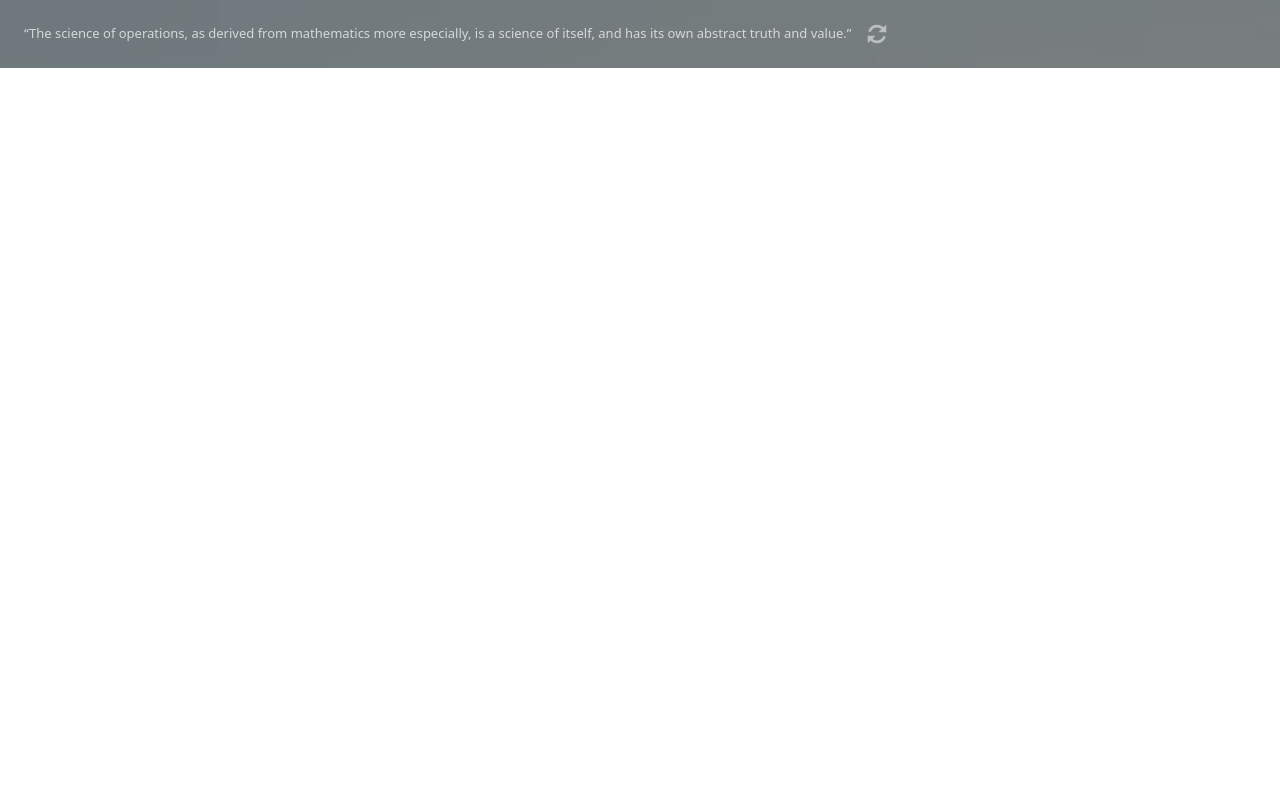
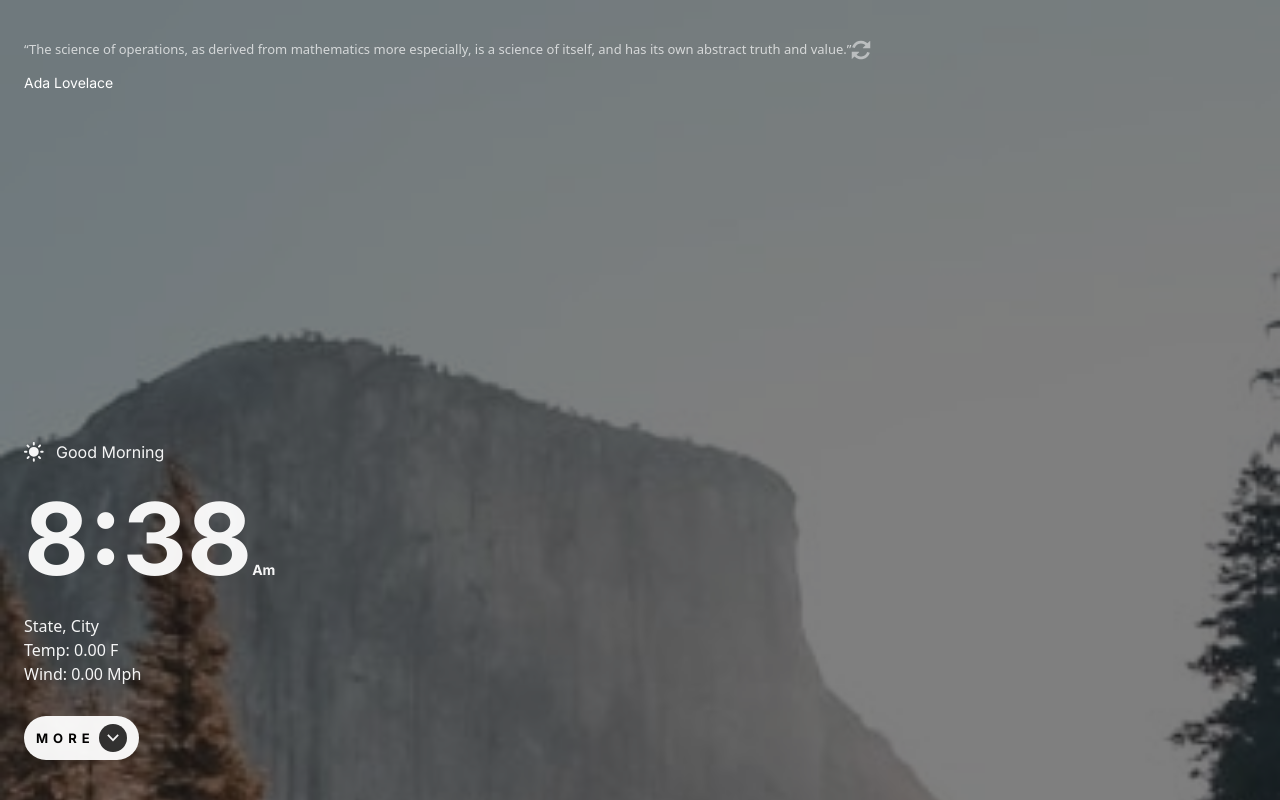
Before and after one commit to alexJSanchez/skaterapp, a React (Vite) app: page / in a window 1280 px wide. Built offline with nearby package versions, Linux system fonts and the light colour scheme; no server answers.

Commit message:
working on button

```diff
--- a/src/App.jsx
+++ b/src/App.jsx
@@ -1,77 +1,96 @@
 import { useState, useEffect } from "react";
 import arrowDown from "./assets/desktop/icon-arrow-down.svg";
 import iconRefresh from "./assets/desktop/icon-refresh.svg";
+import arrowUp from "./assets/desktop/icon-arrow-up.svg";
+import Time from "./component/time";
 
 function App() {
-	const [weather, setWeather] = useState({});
-	const [city, setCity] = useState("");
-	const [state, setLocal] = useState("");
-	const [date, setDate] = useState({});
+	const [weather, setWeather] = useState({
+		temperature: "0.00",
+		wind: "0.00",
+	});
+	const [city, setCity] = useState("City");
+	const [state, setLocal] = useState("State");
 
-	setInterval(() => {
-		let currentTime = new Date();
-		let timeOfDay = "";
-		const hours = currentTime.getHours();
-		const minutes = currentTime.getMinutes();
-		const seconds = currentTime.getSeconds();
-		if (hours >= 0 && hours < 6) {
-			timeOfDay = "Early Morning";
-		} else if (hours >= 6 && hours < 12) {
-			timeOfDay = "Morning";
-		} else if (hours >= 12 && hours < 18) {
-			timeOfDay = "Afternoon";
-		} else {
-			timeOfDay = "Evening";
-		}
+	const [isUpsideDown, setIsUpsideDown] = useState(false);
 
-		setDate({
-			hours: hours,
-			minutes: minutes,
-			seconds: seconds,
-			timeOfDay: timeOfDay,
-		});
-		return () => clearInterval();
-	}, 1000);
+	const handleImageClick = () => {
+		setIsUpsideDown(!isUpsideDown);
+	};
 
 	useEffect(() => {
-		if ("geolocation" in navigator) {
-			navigator.geolocation.getCurrentPosition((position) => {
-				const { latitude, longitude } = position.coords;
-				const geoApiUrl = `https://api.bigdatacloud.net/data/reverse-geocode-client?latitude=${latitude}&longitude=${longitude}&localityLanguage=en`;
-				fetch(geoApiUrl)
-					.then((res) => res.json())
-					.then((data) => {
-						console.log(data);
-						setCity(data.city);
-						setLocal(data.locality);
-					});
-				const apiKey = "f5d7f601d3073301b1ec26e017b93446";
-				const weatherUrl = `https://api.openweathermap.org/data/2.5/weather?lat=${latitude}&lon=${longitude}&appid=${apiKey}&units=imperial`;
-				fetch(weatherUrl)
-					.then((res) => res.json())
-					.then((data) => {
-						setWeather({ temperature: data.main.temp, wind: data.wind.speed });
-						console.log(data);
-					});
-			});
-		} else {
-			console.log("Please accept location permission");
-		}
+		// if ("geolocation" in navigator) {
+		// 	navigator.geolocation.getCurrentPosition((position) => {
+		// 		const { latitude, longitude } = position.coords;
+		// 		const geoApiUrl = `https://api.bigdatacloud.net/data/reverse-geocode-client?latitude=${latitude}&longitude=${longitude}&localityLanguage=en`;
+		// 		fetch(geoApiUrl)
+		// 			.then((res) => res.json())
+		// 			.then((data) => {
+		// 				console.log(data);
+		// 				setCity(data.city);
+		// 				setLocal(data.locality);
+		// 			});
+		// 		const apiKey = "f5d7f601d3073301b1ec26e017b93446";
+		// 		const weatherUrl = `https://api.openweathermap.org/data/2.5/weather?lat=${latitude}&lon=${longitude}&appid=${apiKey}&units=imperial`;
+		// 		fetch(weatherUrl)
+		// 			.then((res) => res.json())
+		// 			.then((data) => {
+		// 				setWeather({ temperature: data.main.temp, wind: data.wind.speed });
+		// 				console.log(data);
+		// 			});
+		// 	});
+		// } else {
+		// 	console.log("Please accept location permission");
+		// }
 	}, []);
 
 	return (
 		<>
-			<div className="relative bg-[url('./assets/mobile/bg-image-daytime.jpg')] bg-cover">
+			<div className="relative bg-[url('./assets/mobile/bg-image-daytime.jpg')] h-screen bg-cover">
 				{/* Overlay with opacity */}
 				<div className="absolute inset-0 bg-black opacity-50"></div>
 				{/* Content */}
-				<div className="relative text-white p-6 flex gap-4">
-					<p className="opacity-70 text-[13px] text-white">
-						“The science of operations, as derived from mathematics more
-						especially, is a science of itself, and has its own abstract truth
-						and value.”
-					</p>
-					<img className="w-5 h-5" src={iconRefresh}></img>
+				<div className="relative text-white py-10 px-6 gap-4 flex flex-col justify-between h-full">
+					<div>
+						<div className="flex">
+							<p className="opacity-70 text-[13px] text-white">
+								“The science of operations, as derived from mathematics more
+								especially, is a science of itself, and has its own abstract
+								truth and value.”
+							</p>
+							<img
+								className="w-5 h-5"
+								src={iconRefresh}
+								alt="Refresh Icon"
+							></img>
+						</div>
+						<p className="inter-text text-[14px] mt-3">Ada Lovelace</p>
+					</div>
+					<div className="opacity-95 text-white  flex flex-col">
+						<Time />
+						<div>
+							<p>
+								{state}, {city}
+							</p>
+							<p>Temp: {weather.temperature} F</p>
+							<p>Wind: {weather.wind} Mph</p>
+						</div>
+						<div onClick={handleImageClick} className="mt-[30px]">
+							<button
+								style={{ fontSize: "13px", letterSpacing: "5px" }}
+								className="button H-three"
+							>
+								More
+								<div className="flex justify-center items-center h-7 w-7 bg-[#303030] rounded-full">
+									<img
+										className={`h-2 w-3  ${isUpsideDown ? "rotate-180" : ""}`}
+										src={arrowDown}
+										alt="Arrow Down"
+									/>
+								</div>
+							</button>
+						</div>
+					</div>
 				</div>
 			</div>
 		</>
--- /dev/null
+++ b/src/component/time.jsx
@@ -0,0 +1,50 @@
+import { useState } from "react";
+import sunIcon from "../assets/desktop/icon-sun.svg";
+function Time() {
+	const [date, setDate] = useState({
+		hours: "0",
+		minutes: "0",
+		timeOfDay: "time of day",
+	});
+	setInterval(() => {
+		let currentTime = new Date();
+		let timeOfDay = "";
+		const hours = currentTime.getHours();
+		const minutes = currentTime.getMinutes();
+		const seconds = currentTime.getSeconds();
+		if (hours >= 0 && hours < 6) {
+			timeOfDay = "Good Morning";
+		} else if (hours >= 6 && hours < 12) {
+			timeOfDay = "Good Morning";
+		} else if (hours >= 12 && hours < 18) {
+			timeOfDay = "Good Afternoon";
+		} else {
+			timeOfDay = "Good Evening";
+		}
+
+		setDate({
+			hours: hours,
+			minutes: minutes,
+			seconds: seconds,
+			timeOfDay: timeOfDay,
+		});
+		return () => clearInterval();
+	}, 1000);
+
+	return (
+		<>
+			<div className="flex gap-3 items-center">
+				<img className="w-5 h-5" src={sunIcon} alt="Sun Icon"></img>
+				<p className="text-grayish inter-text">{date.timeOfDay}</p>
+			</div>
+			<div>
+				<p className="inter-text text-[100px] font-bold">
+					{date.hours}:{date.minutes < 10 ? `0${date.minutes}` : date.minutes}
+					<span className="text-sm">{date.hours > 12 ? `Pm` : "Am"}</span>
+				</p>
+			</div>
+		</>
+	);
+}
+
+export default Time;
--- a/src/index.css
+++ b/src/index.css
@@ -4,9 +4,6 @@
 
 .inter-text {
 	font-family: "Inter", sans-serif;
-	font-optical-sizing: auto;
-	font-weight: 400;
-	font-style: normal;
 }
 
 .H-one {
@@ -65,3 +62,7 @@
 	gap: 4px;
 	border-radius: 32px;
 }
+.rotate-180 {
+	transform: rotate(180deg);
+	transition: transform 0.3s ease;
+}
```
